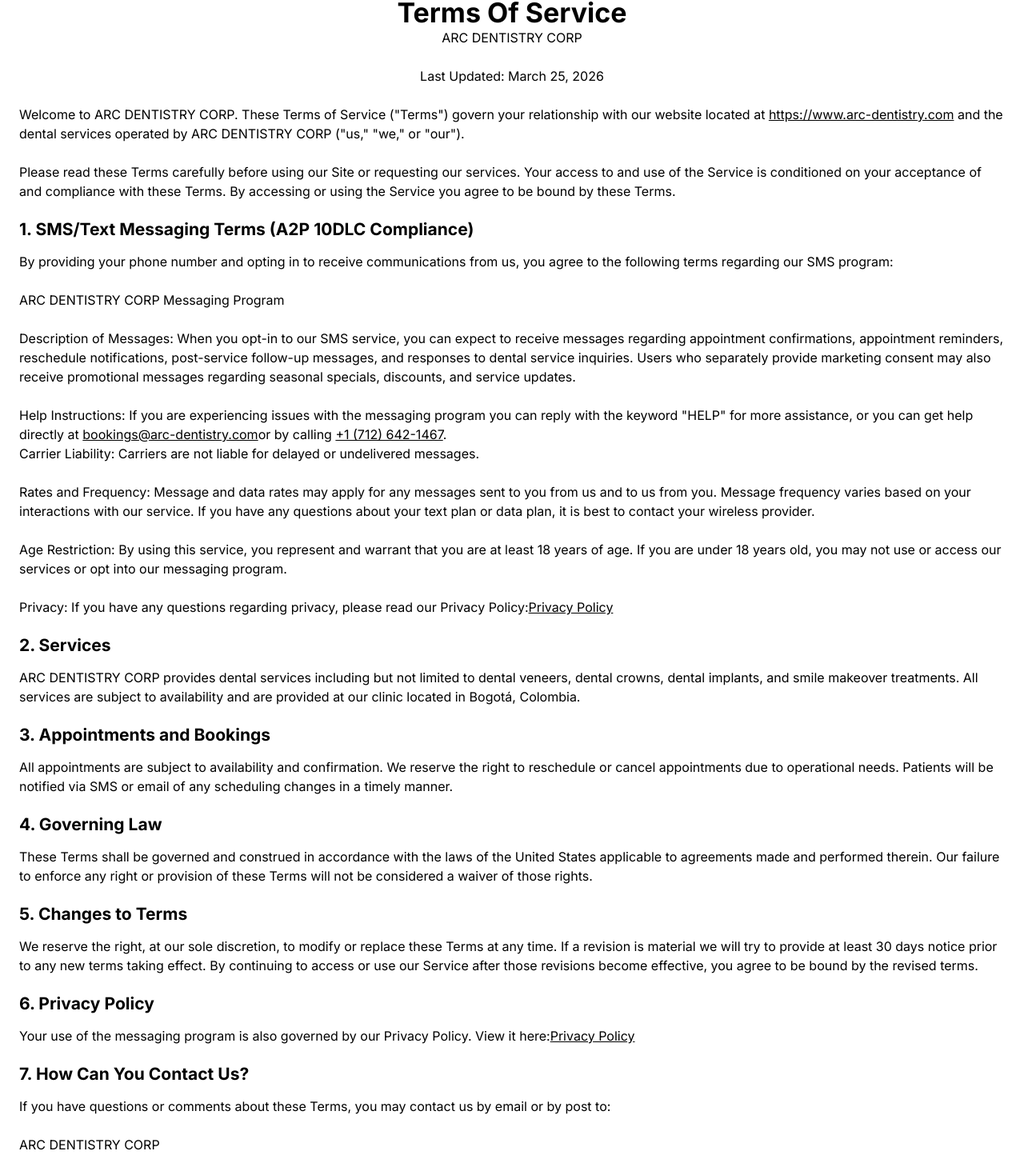
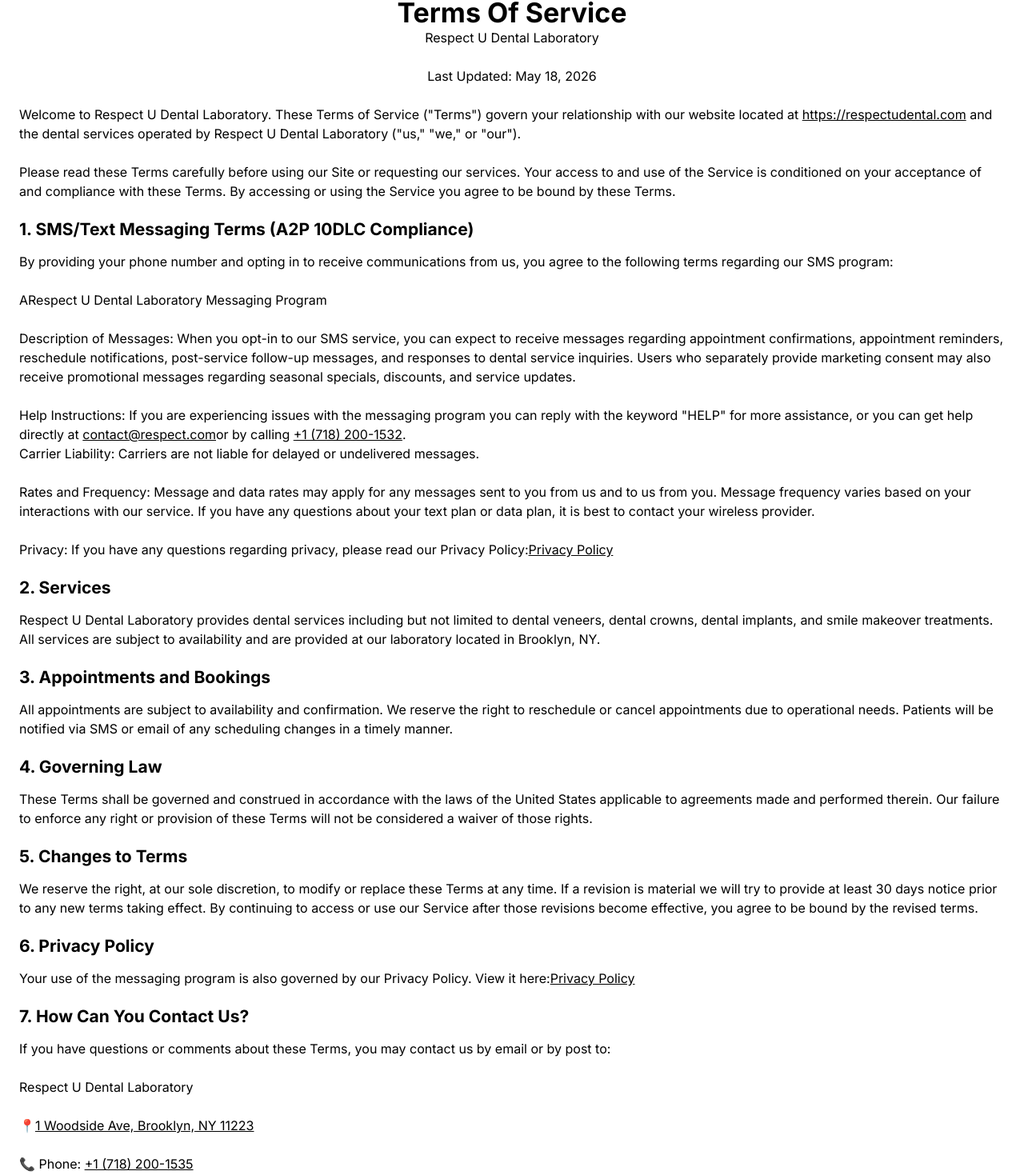
Before and after one commit to eugene2203/respectudental-coming-soon, a Next.js app: page /terms in a window 1280 px wide. Shown: the part 175-1644 px from the top of the page at 80% size. Built offline with nearby package versions, Linux system fonts and the light colour scheme.

Commit message:
update terms + privacy

```diff
--- a/src/app/privacy/page.tsx
+++ b/src/app/privacy/page.tsx
@@ -9,15 +9,15 @@
                 <div className="container">
                     <div>
                         <h1 className="mb-0 text-center font-bold">Privacy Policy</h1>
-                        <p className="mb-0 text-center">ARC DENTISTRY CORP</p>
-                        <p className="mb-16 text-center">Last Updated: March 25, 2026</p>
+                        <p className="mb-0 text-center">Respect U Dental Laboratory</p>
+                        <p className="mb-16 text-center">Last Updated: May 18, 2026</p>
                     </div>
                     <div>
                         <p>
-                            This privacy notice for ARC DENTISTRY CORP ("we," "us," or "our"),
+                            This privacy notice for Respect U Dental Laboratory ("we," "us," or "our"),
                             describes how and why we might collect, store, use, and/or share ("process")
                             your information when you use our services ("Services"), such as
-                            when you visit our website at <a href="https://www.arc-dentistry.com" target="_blank">https://www.arc-dentistry.com</a>,
+                            when you visit our website at <a href="https://respectudental.com" target="_blank">https://respectudental.com</a>,
                             request a free consultation or smile makeover appointment, or engage with us in other related ways,
                             including any sales, marketing, or customer service interactions.
                         </p>
@@ -25,7 +25,7 @@
                             Questions or concerns? Reading this privacy notice will help you understand your
                             privacy rights and choices. If you do not agree with our policies and practices,
                             please do not use our Services. If you still have any questions or concerns,
-                            please contact us at <a href="mailto:bookings@arc-dentistry.com">bookings@arc-dentistry.com</a>.
+                            please contact us at <a href="mailto:contact@respectudental.com">contact@respectudental.com</a>.
                         </p>
                         <h2>1. What Information Do We Collect?</h2>
                         <p>
@@ -71,7 +71,7 @@
                         <p>
                             We highly value your privacy, especially regarding your mobile contact information.
                             When you provide your phone number and opt-in to receive text messages
-                            from ARC DENTISTRY CORP, you are consenting to receive communications
+                            from Respect U Dental Laboratory, you are consenting to receive communications
                             regarding your appointment confirmations, appointment reminders, responses
                             to service inquiries, and, if separately consented, marketing messages about
                             seasonal specials and promotional offers.<br/>
@@ -173,19 +173,19 @@
                         <h2>12. How Can You Contact Us?</h2>
                         <p>If you have questions or comments about this notice, you may contact us by email or by post to:</p>
                         <div>
-                            <p>ARC DENTISTRY CORP</p>
+                            <p>Respect U Dental Laboratory</p>
                             <p>
                                 📍
-                                <a href="https://maps.google.com/?q=2681+North+Flamingo+RD+2506+S+Sunrise+Florida+33323"
+                                <a href="https://maps.google.com/?q=1+Woodside+Ave,+Brooklyn,+NY+11223"
                                    target="_blank"
                                    rel="noopener noreferrer"
                                 >
-                                    2681 North Flamingo RD 2506 S sunrise, Florida. 33323
+                                    1 Woodside Ave, Brooklyn, NY 11223
                                 </a>
                             </p>
-                            <p>📞 Phone: <a href="tel:17126421467">+1 (712) 642-1467</a></p>
-                            <p>✉️ Email: <a href="mailto:bookings@arc-dentistry.com" target="_blank">bookings@arc-dentistry.com</a></p>
-                            <p>🌐 Website: <a href="https://www.arc-dentistry.com" target="_blank"> https://www.arc-dentistry.com</a></p>
+                            <p>📞 Phone: <a href="tel:17182001535">+1 (718) 200-1535</a></p>
+                            <p>✉️ Email: <a href="mailto:contact@respectudental.com" target="_blank">contact@respectudental.com</a></p>
+                            <p>🌐 Website: <a href="https://respectudental.com" target="_blank"> https://respectudental.com</a></p>
                         </div>
                     </div>
                 </div>
--- a/src/app/terms/page.tsx
+++ b/src/app/terms/page.tsx
@@ -10,14 +10,14 @@
                 <div className="container">
                     <div>
                         <h1 className="mb-0 text-center font-bold">Terms Of Service</h1>
-                        <p className="mb-0 text-center">ARC DENTISTRY CORP</p>
-                        <p className="mb-16 text-center">Last Updated: March 25, 2026</p>
+                        <p className="mb-0 text-center">Respect U Dental Laboratory</p>
+                        <p className="mb-16 text-center">Last Updated: May 18, 2026</p>
                     </div>
                     <div>
                         <p>
-                            Welcome to ARC DENTISTRY CORP. These Terms of Service ("Terms") govern
-                            your relationship with our website located at <a href="https://www.arc-dentistry.com" target="_blank">https://www.arc-dentistry.com</a> and the dental services operated by
-                            ARC DENTISTRY CORP ("us," "we," or "our").
+                            Welcome to Respect U Dental Laboratory. These Terms of Service ("Terms") govern
+                            your relationship with our website located at <a href="https://respectudental.com" target="_blank">https://respectudental.com</a> and the dental services operated by
+                            Respect U Dental Laboratory ("us," "we," or "our").
                         </p>
                         <p>
                             Please read these Terms carefully before using our Site or requesting our services. Your access to and use of the Service is conditioned on your acceptance of and compliance with these Terms. By accessing or using the Service you agree to be bound by these Terms.
@@ -27,7 +27,7 @@
                             By providing your phone number and opting in to receive communications from us,
                             you agree to the following terms regarding our SMS program:
                         </p>
-                        <p>ARC DENTISTRY CORP Messaging Program</p>
+                        <p>ARespect U Dental Laboratory Messaging Program</p>
                         <p>
                             Description of Messages: When you opt-in to our SMS service, you can expect to
                             receive messages regarding appointment confirmations, appointment reminders,
@@ -38,8 +38,8 @@
                         <p>
                             Help Instructions: If you are experiencing issues with the messaging program you
                             can reply with the keyword "HELP" for more assistance, or you can get help directly
-                            at <a href="mailto:bookings@arc-dentistry.com">bookings@arc-dentistry.com</a>
-                            or by calling <a href="tel:17126421467">+1 (712) 642-1467</a>.<br/>
+                            at <a href="mailto:contact@respectudental.com">contact@respect.com</a>
+                            or by calling <a href="tel:17182001532">+1 (718) 200-1532</a>.<br/>
                             Carrier Liability: Carriers are not liable for delayed or undelivered messages.
                         </p>
                         <p>
@@ -49,20 +49,15 @@
                             it is best to contact your wireless provider.
                         </p>
                         <p>
-                            Age Restriction: By using this service, you represent and warrant that you are at
-                            least 18 years of age. If you are under 18 years old, you may not use or access our
-                            services or opt into our messaging program.
-                        </p>
-                        <p>
                             Privacy: If you have any questions regarding privacy, please read our Privacy Policy:
-                            <Link href="/privacy-policy">Privacy Policy</Link>
+                            <Link href="/privacy">Privacy Policy</Link>
                         </p>
                         <h2>2. Services</h2>
                         <p>
-                            ARC DENTISTRY CORP provides dental services including but not limited to dental
+                            Respect U Dental Laboratory provides dental services including but not limited to dental
                             veneers, dental crowns, dental implants, and smile makeover treatments.
-                            All services are subject to availability and are provided at our clinic
-                            located in Bogotá, Colombia.
+                            All services are subject to availability and are provided at our laboratory
+                            located in Brooklyn, NY.
                         </p>
                         <h2>3. Appointments and Bookings</h2>
                         <p>
@@ -89,26 +84,26 @@
                         <h2>6. Privacy Policy</h2>
                         <p>
                             Your use of the messaging program is also governed by our Privacy Policy. View it here:
-                            <Link href="/privacy-policy">Privacy Policy</Link>
+                            <Link href="/privacy">Privacy Policy</Link>
                         </p>
                         <h2>7. How Can You Contact Us?</h2>
                         <p>
                             If you have questions or comments about these Terms, you may contact us by email or by post to:
                         </p>
                         <div>
-                            <p>ARC DENTISTRY CORP</p>
+                            <p>Respect U Dental Laboratory</p>
                             <p>
                                 📍
-                                <a href="https://maps.google.com/?q=2681+North+Flamingo+RD+2506+S+Sunrise+Florida+33323"
+                                <a href="https://maps.google.com/?q=1+Woodside+Ave,+Brooklyn,+NY+11223"
                                    target="_blank"
                                    rel="noopener noreferrer"
                                 >
-                                    2681 North Flamingo RD 2506 S sunrise, Florida. 33323
+                                    1 Woodside Ave, Brooklyn, NY 11223
                                 </a>
                             </p>
-                            <p>📞 Phone: <a href="tel:17126421467">+1 (712) 642-1467</a></p>
-                            <p>✉️ Email: <a href="mailto:bookings@arc-dentistry.com" target="_blank">bookings@arc-dentistry.com</a></p>
-                            <p>🌐 Website: <a href="https://www.arc-dentistry.com" target="_blank"> https://www.arc-dentistry.com</a></p>
+                            <p>📞 Phone: <a href="tel:17182001535">+1 (718) 200-1535</a></p>
+                            <p>✉️ Email: <a href="mailto:contact@respectudental.com" target="_blank">contact@respectudental.com</a></p>
+                            <p>🌐 Website: <a href="https://respectudental.com" target="_blank"> https://respectudental.com</a></p>
                         </div>
                     </div>
                 </div>
```
